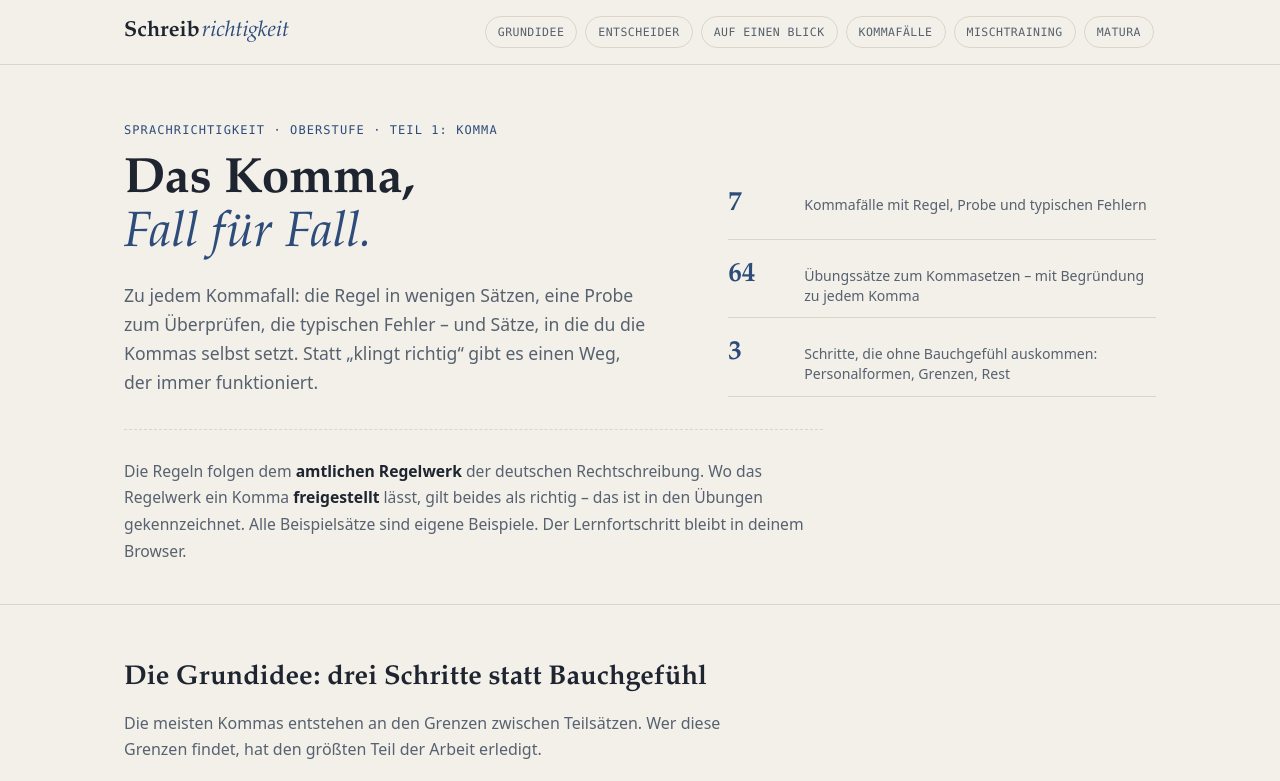
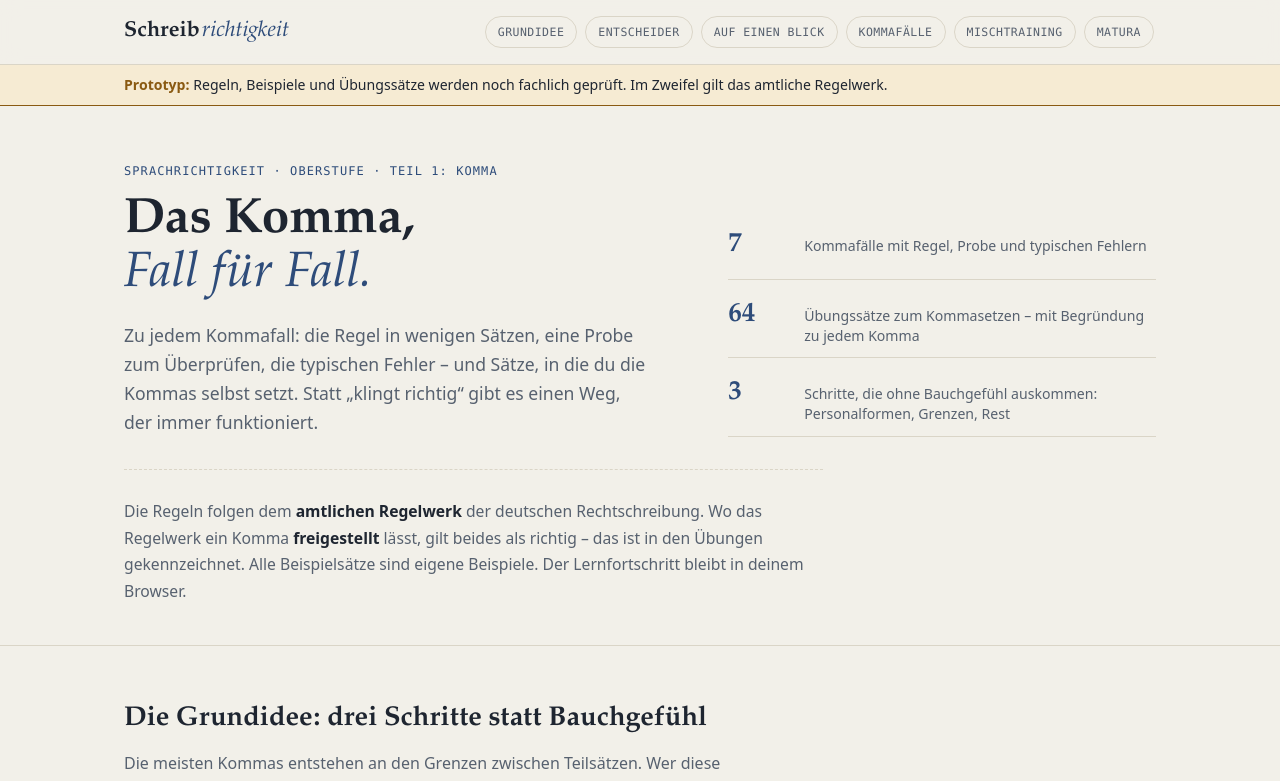
Before and after one commit to schmidh2/schreibrichtigkeit-oberstufe, a plain HTML site: page index.html in a window 1280 px wide. Shown: the top 781 px of the page. Drawn offline with Linux system fonts and the light colour scheme.

Commit message:
Hinweis "Prototyp, wird noch geprüft" oben auf der Seite
Co-Authored-By: Claude Sonnet 5.5 <noreply@anthropic.com>

```diff
--- a/index.html
+++ b/index.html
@@ -86,6 +86,10 @@
   }
   nav.chips a:hover{ color:var(--accent); border-color:var(--accent); }
   @media (max-width:640px){ .logotype{ font-size:1.1rem; } .site-bar{ padding:12px 16px; gap:12px; } .wrap{ padding:0 16px; } }
+
+  .hinweis{ background:var(--warn-soft); border-bottom:1px solid var(--warn); color:var(--ink); font-size:.88rem; line-height:1.5; }
+  .hinweis .wrap{ padding-top:9px; padding-bottom:9px; }
+  .hinweis b{ color:var(--warn); }
 
   /* ---------- Hero ---------- */
   .hero{ padding:56px 0 40px; border-bottom:1px solid var(--line); }
@@ -295,6 +299,10 @@
 </header>
 
 <main>
+  <div class="hinweis" role="note">
+    <div class="wrap"><b>Prototyp:</b> Regeln, Beispiele und Übungssätze werden noch fachlich geprüft. Im Zweifel gilt das amtliche Regelwerk.</div>
+  </div>
+
   <section class="hero">
     <div class="wrap">
       <div class="hero-grid">
```
